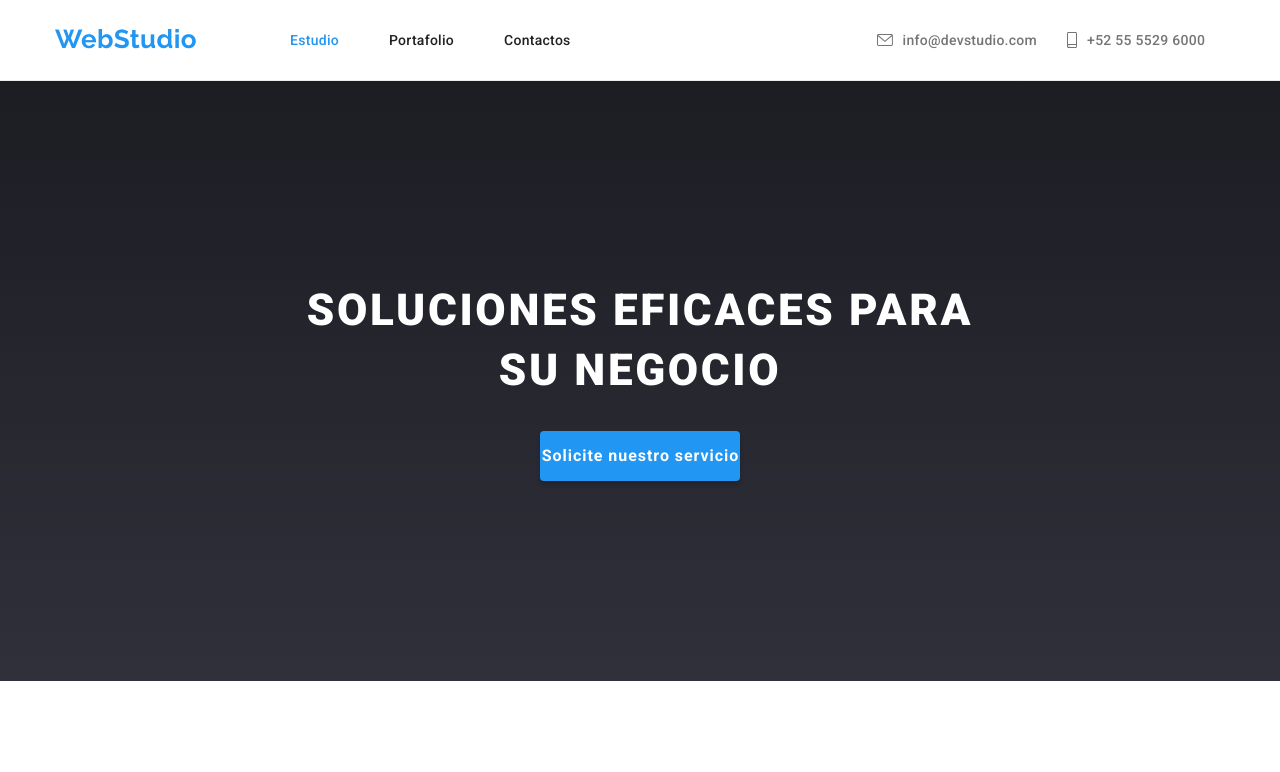
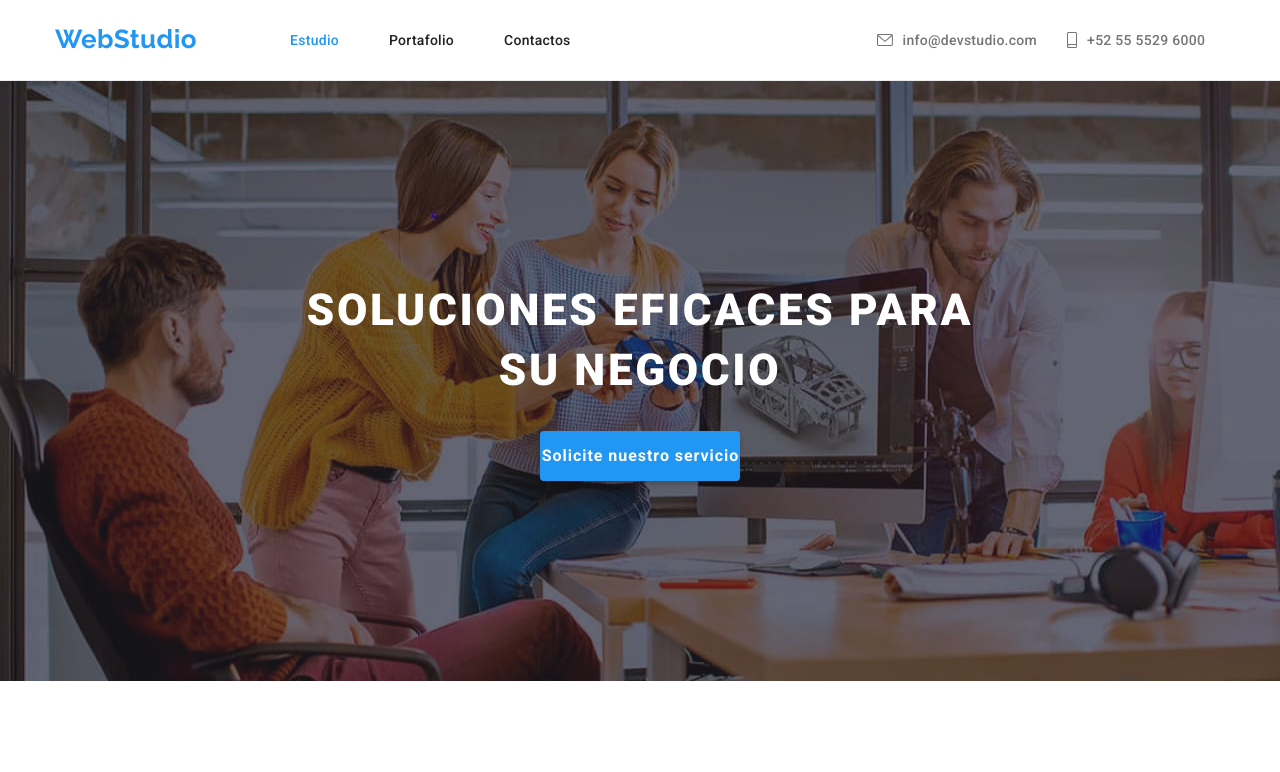
Before and after one commit to Nickatodo/goit-markup-hw-04, a plain HTML site: page index.html in a window 1280 px wide. Shown: the top 772 px of the page. Drawn offline with nearby package versions, Linux system fonts and the light colour scheme.

Commit message:
Update styles.css

```diff
--- a/css/styles.css
+++ b/css/styles.css
@@ -127,7 +127,7 @@ p{
     background-color: #2F303A;
     padding-top: 200px;
     padding-bottom: 200px;
-    background-image: linear-gradient(rgba(0,0,0, 0.4),rgba(47, 48, 58, 0.4)),url(./images/fondo_titulo.jpg);
+    background-image: linear-gradient(rgba(47,48,58, 0.4),rgba(47, 48, 58, 0.4)),url(/images/fondo_titulo.jpg);
 }
 
 .titulo_div{
```
